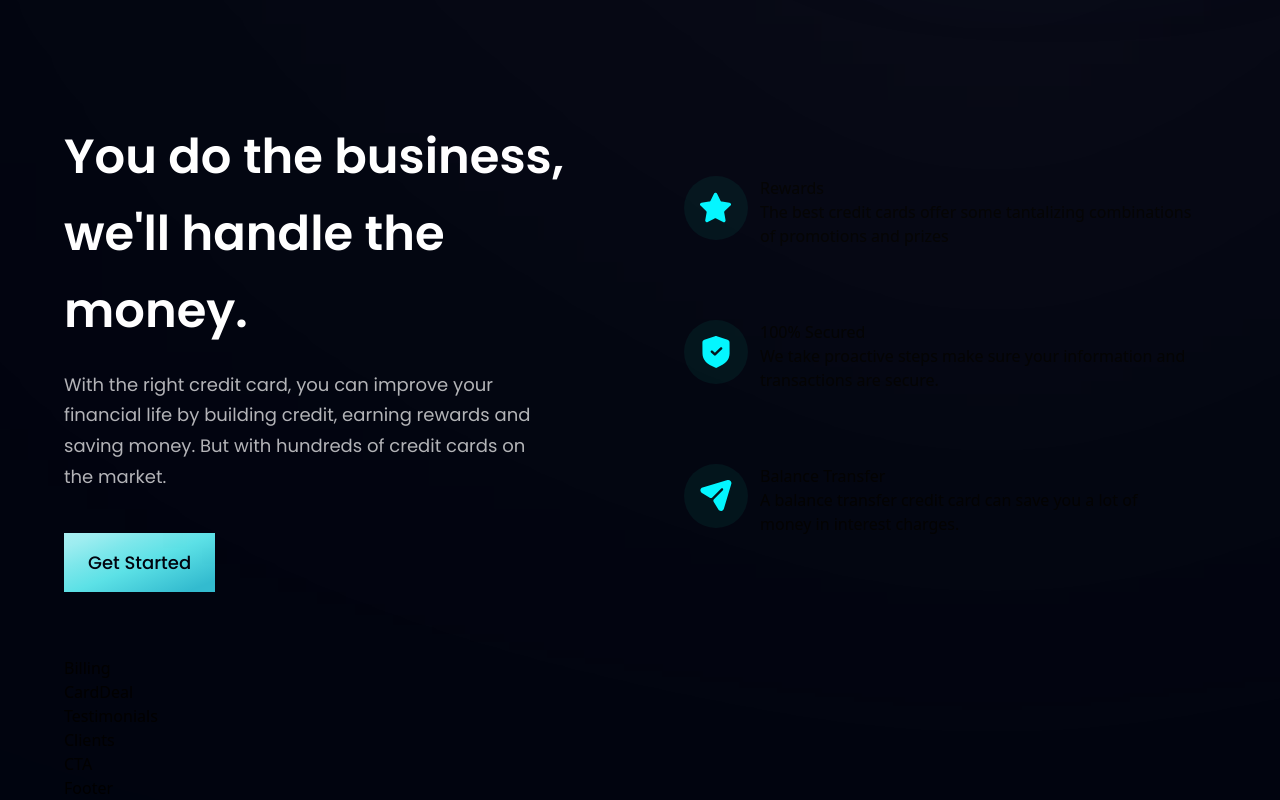
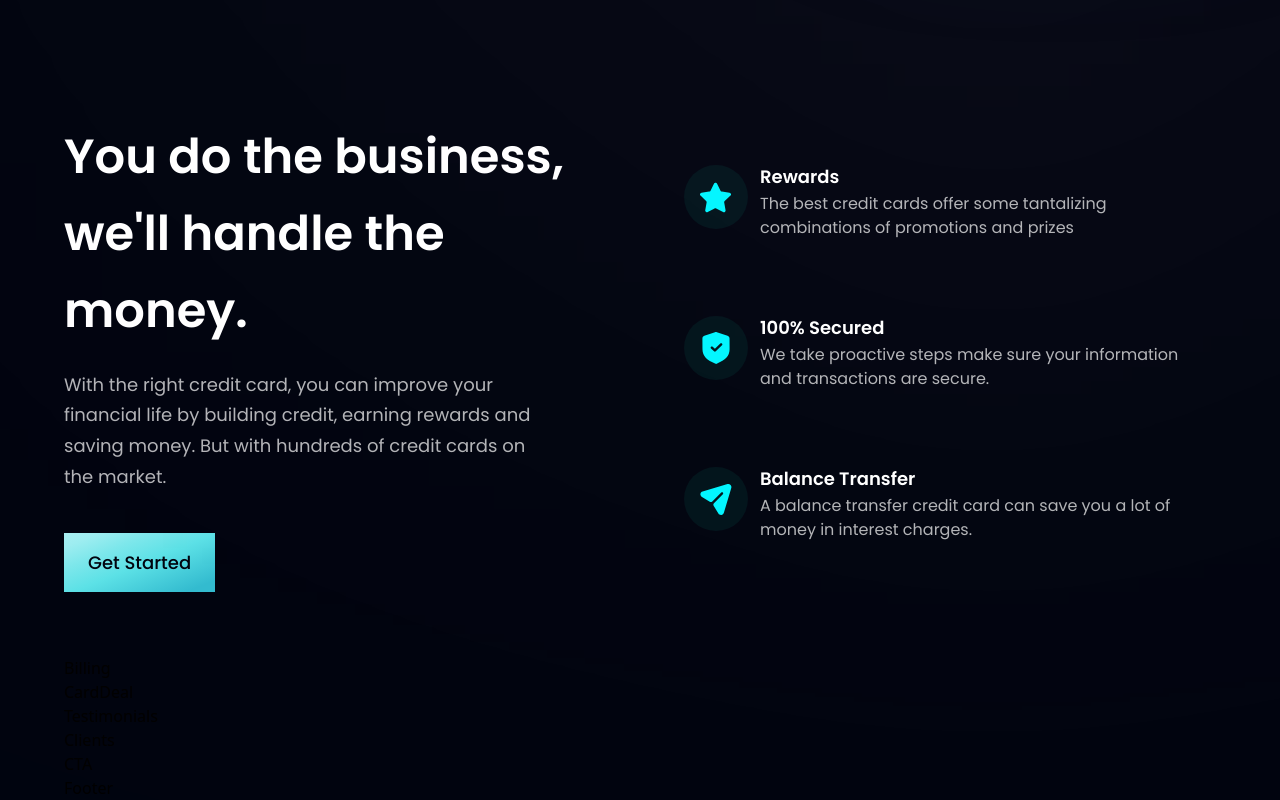
Before and after one commit to knosei/HooBank, a React (Vite) app: page / in a window 1280 px wide. Shown: the part 890-1690 px from the top of the page. Built offline with nearby package versions, Linux system fonts and the light colour scheme.

Commit message:
finiished business section

```diff
--- a/src/components/Business.jsx
+++ b/src/components/Business.jsx
@@ -8,8 +8,8 @@ const FeatureCard = ({icon, title, content, index}) => (
       <img src={icon} alt="icon" className="w-[50%] h-[50%] object-contain"/>
     </div>
     <div className="flex-1 flex flex-col ml-3">
-      <h4>{title}</h4>
-      <p>{content}</p>
+      <h4 className="font-poppins font-semibold text-white text-[18px] leading-[23px] mb-1">{title} </h4>
+      <p className="font-poppins font-normal text-dimWhite text-[16px] leading-[24px] mb-1">{content}</p>
     </div>
   </div>
 )
```
